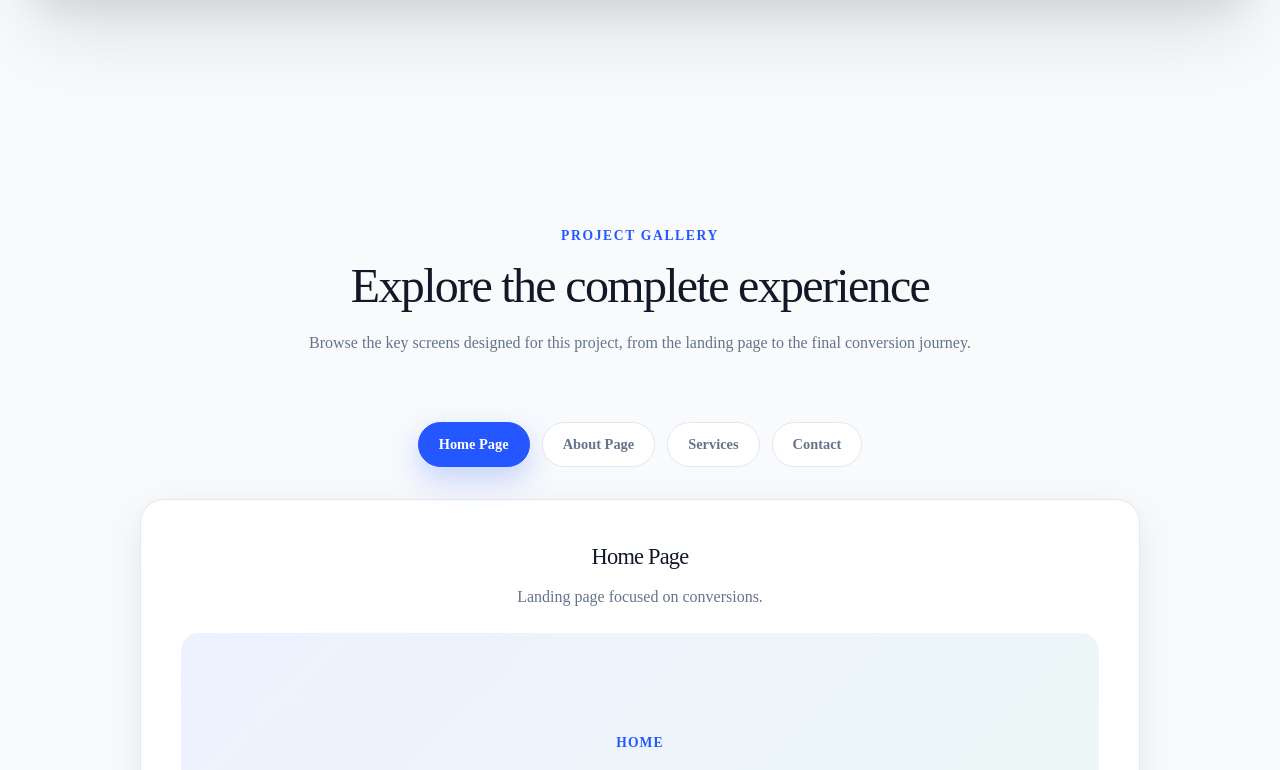
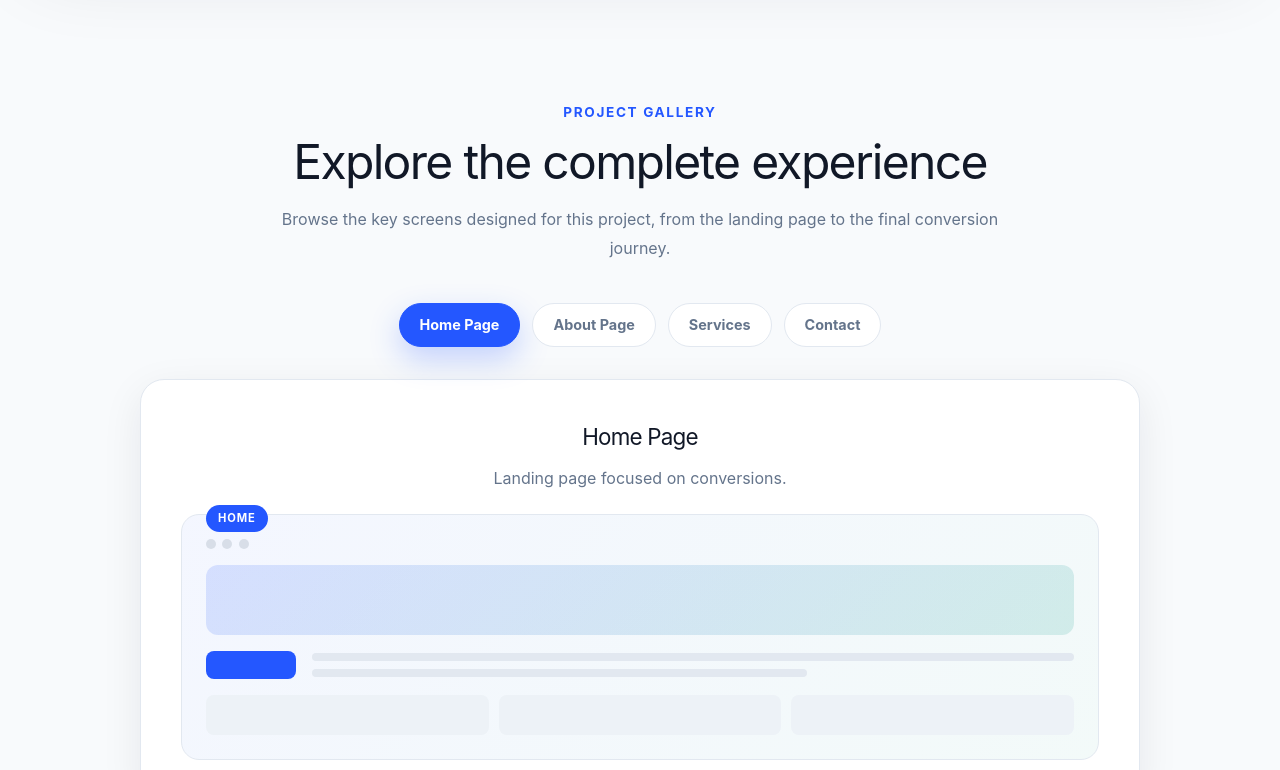
Before and after one commit to Akashys007-png/digital-growth-studio, a Next.js app: page /portfolio/bella-vista-restaurant in a window 1280 px wide. Shown: the part 1330-2100 px from the top of the page. Built offline with nearby package versions, Linux system fonts and the light colour scheme; no server answers.

Commit message:
Revert to modern sans-serif fonts, tighten section spacing sitewide, redesign gallery placeholder previews

```diff
--- a/app/globals.css
+++ b/app/globals.css
@@ -76,7 +76,7 @@
   --brand-teal-dark: #087568;
   --brand-teal-light: #e7f8f4;
 }
-*{box-sizing:border-box}html{scroll-behavior:smooth}body{margin:0;background:var(--bg);color:var(--ink);font-family:"Times New Roman",Times,serif}h1,h2,h3,h4{font-family:"Times New Roman",Times,serif;letter-spacing:-.035em}a{text-decoration:none;color:inherit}button,input,textarea,select{font:inherit}.container{width:min(1180px,calc(100% - 2rem));margin-inline:auto}.section{padding:5.5rem 0}.eyebrow{font-size:.78rem;font-weight:800;letter-spacing:.12em;text-transform:uppercase;color:var(--teal)}.display{font-size:clamp(2.7rem,7vw,5.7rem);line-height:.98}.title{font-size:clamp(2rem,4vw,3.4rem);line-height:1.08}.lead{font-size:clamp(1.05rem,2vw,1.25rem);line-height:1.75;color:var(--muted)}.muted{color:var(--muted)}.grid3{display:grid;grid-template-columns:repeat(3,1fr);gap:1.25rem}.grid2{display:grid;grid-template-columns:repeat(2,1fr);gap:1.5rem}.card{background:#fff;border:1px solid #e2e8f0;border-radius:1.5rem;padding:1.5rem;box-shadow:0 14px 45px rgba(15,23,42,.06)}
+*{box-sizing:border-box}html{scroll-behavior:smooth}body{margin:0;background:var(--bg);color:var(--ink);font-family:Inter,ui-sans-serif,system-ui,-apple-system,BlinkMacSystemFont,"Segoe UI",sans-serif}h1,h2,h3,h4{font-family:Poppins,Inter,ui-sans-serif,system-ui,-apple-system,BlinkMacSystemFont,"Segoe UI",sans-serif;letter-spacing:-.035em}a{text-decoration:none;color:inherit}button,input,textarea,select{font:inherit}.container{width:min(1180px,calc(100% - 2rem));margin-inline:auto}.section{padding:5.5rem 0}.eyebrow{font-size:.78rem;font-weight:800;letter-spacing:.12em;text-transform:uppercase;color:var(--teal)}.display{font-size:clamp(2.7rem,7vw,5.7rem);line-height:.98}.title{font-size:clamp(2rem,4vw,3.4rem);line-height:1.08}.lead{font-size:clamp(1.05rem,2vw,1.25rem);line-height:1.75;color:var(--muted)}.muted{color:var(--muted)}.grid3{display:grid;grid-template-columns:repeat(3,1fr);gap:1.25rem}.grid2{display:grid;grid-template-columns:repeat(2,1fr);gap:1.5rem}.card{background:#fff;border:1px solid #e2e8f0;border-radius:1.5rem;padding:1.5rem;box-shadow:0 14px 45px rgba(15,23,42,.06)}
 .btn{
 display:inline-flex;
 align-items:center;
--- a/components/portfolio/ProjectGallery.tsx
+++ b/components/portfolio/ProjectGallery.tsx
@@ -43,9 +43,30 @@ export default function ProjectGallery({
 
           <p>{current.description}</p>
 
-          {/* We'll replace this placeholder with actual previews in the next step */}
           <div className="gallery-placeholder">
-            {current.type}
+            <span className="gallery-placeholder-tag">{current.type}</span>
+
+            <div className="gallery-placeholder-toolbar">
+              <span />
+              <span />
+              <span />
+            </div>
+
+            <div className="gallery-placeholder-hero" />
+
+            <div className="gallery-placeholder-row">
+              <div className="gallery-placeholder-cta" />
+              <div className="gallery-placeholder-lines">
+                <span />
+                <span />
+              </div>
+            </div>
+
+            <div className="gallery-placeholder-grid">
+              <div />
+              <div />
+              <div />
+            </div>
           </div>
 
         </div>
--- a/components/ui/Section.tsx
+++ b/components/ui/Section.tsx
@@ -10,9 +10,9 @@ interface SectionProps {
 }
 
 const spacingMap = {
-  compact: "py-16 lg:py-20",
-  normal: "py-20 lg:py-28",
-  large: "py-28 lg:py-36",
+  compact: "py-10 lg:py-14",
+  normal: "py-14 lg:py-20",
+  large: "py-20 lg:py-28",
 };
 
 export default function Section({
--- a/styles/portfolio.css
+++ b/styles/portfolio.css
@@ -4,7 +4,7 @@
 
 .portfolio-section {
   position: relative;
-  padding: 7rem 0;
+  padding: 5rem 0;
   overflow: hidden;
   background:
     radial-gradient(
@@ -465,16 +465,16 @@
 ========================== */
 
 .portfolio-page-hero {
-  padding-top: 8rem;
-  padding-bottom: 3rem;
+  padding-top: 6rem;
+  padding-bottom: 2rem;
 }
 /* ==========================
    CASE STUDY
 ========================== */
 
 .case-study-hero {
-  padding-top: 8rem;
-  padding-bottom: 3rem;
+  padding-top: 6rem;
+  padding-bottom: 2rem;
 }
 
 .case-study-header {
@@ -507,7 +507,7 @@
 }
 
 .case-study-block {
-  margin-bottom: 3rem;
+  margin-bottom: 2rem;
 }
 
 .case-study-block h2 {
@@ -543,7 +543,7 @@
   grid-template-columns: repeat(3, 1fr);
   gap: 1.5rem;
   max-width: 1100px;
-  margin: 0 auto 4rem;
+  margin: 0 auto 2rem;
 }
 
 .metric-card {
@@ -670,12 +670,12 @@
 
 .project-timeline {
   max-width: 900px;
-  margin: 0 auto 4rem;
+  margin: 0 auto 2rem;
 }
 
 .project-timeline-heading {
   text-align: center;
-  margin-bottom: 3rem;
+  margin-bottom: 2rem;
 }
 
 .timeline-list {
@@ -932,7 +932,7 @@
 }
 .case-study-section-header {
   max-width: 760px;
-  margin: 0 auto 4rem;
+  margin: 0 auto 2.5rem;
 }
 
 .case-study-section-header--center {
@@ -1118,17 +1118,90 @@
 }
 
 .gallery-placeholder {
-  display: flex;
-  align-items: center;
-  justify-content: center;
-  min-height: 220px;
+  position: relative;
+  padding: 1.5rem;
   border-radius: var(--radius-md);
-  background: linear-gradient(135deg, rgba(36, 87, 255, 0.08), rgba(15, 157, 138, 0.08));
-  color: var(--color-primary);
+  border: 1px solid var(--border-color);
+  background: linear-gradient(135deg, rgba(36, 87, 255, 0.05), rgba(15, 157, 138, 0.05));
+  text-align: left;
+}
+
+.gallery-placeholder-tag {
+  position: absolute;
+  top: -0.6rem;
+  left: 1.5rem;
+  padding: 0.3rem 0.75rem;
+  border-radius: 999px;
+  background: var(--color-primary);
+  color: #ffffff;
+  font-size: 0.7rem;
   font-weight: 700;
   text-transform: uppercase;
   letter-spacing: 0.08em;
-  font-size: 0.85rem;
+}
+
+.gallery-placeholder-toolbar {
+  display: flex;
+  gap: 0.4rem;
+  margin-bottom: 1rem;
+}
+
+.gallery-placeholder-toolbar span {
+  width: 10px;
+  height: 10px;
+  border-radius: 50%;
+  background: #d8dee8;
+}
+
+.gallery-placeholder-hero {
+  height: 70px;
+  margin-bottom: 1rem;
+  border-radius: 12px;
+  background: linear-gradient(135deg, rgba(36, 87, 255, 0.15), rgba(15, 157, 138, 0.15));
+}
+
+.gallery-placeholder-row {
+  display: flex;
+  align-items: center;
+  gap: 1rem;
+  margin-bottom: 1rem;
+}
+
+.gallery-placeholder-cta {
+  flex-shrink: 0;
+  width: 90px;
+  height: 28px;
+  border-radius: 8px;
+  background: var(--color-primary);
+}
+
+.gallery-placeholder-lines {
+  flex: 1;
+  display: grid;
+  gap: 0.5rem;
+}
+
+.gallery-placeholder-lines span {
+  display: block;
+  height: 8px;
+  border-radius: 999px;
+  background: #e2e8f0;
+}
+
+.gallery-placeholder-lines span:last-child {
+  width: 65%;
+}
+
+.gallery-placeholder-grid {
+  display: grid;
+  grid-template-columns: repeat(3, 1fr);
+  gap: 0.6rem;
+}
+
+.gallery-placeholder-grid div {
+  height: 40px;
+  border-radius: 8px;
+  background: #edf2f7;
 }
 
 /* ==========================
```
